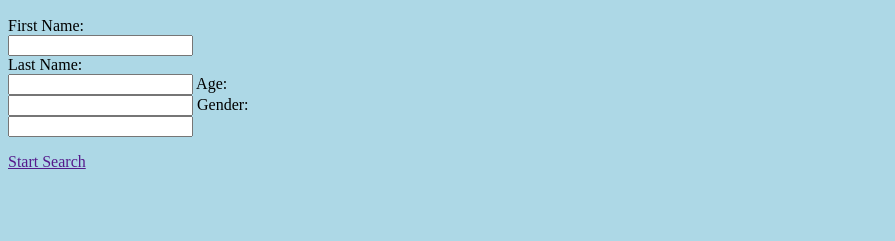
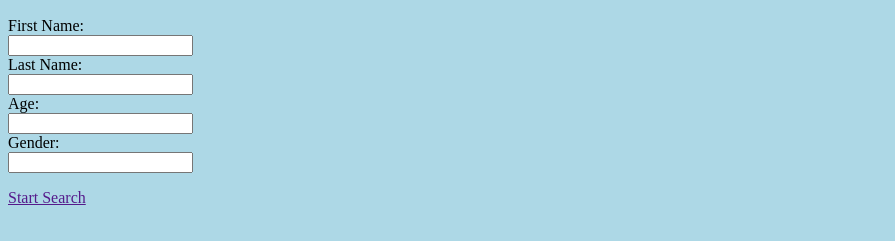
Before and after one commit to msmeganasmith/msmeganasmith.github.io, a plain HTML site: page index.html in a window 1280 px wide. Shown: the part 369-610 px from the top of the page, without its empty margins (0-895 px from the left). Drawn offline with Linux system fonts and the light colour scheme.

Commit message:
changed index

```diff
--- a/index.html
+++ b/index.html
@@ -28,11 +28,11 @@
         First Name:<br>
         <input type="text" name="firstname"><br>
         Last Name:<br>
-        <input type="text" name="lastname">
+        <input type="text" name="lastname"><br>
         Age:<br>
-        <input type="text" name="age">
+        <input type="text" name="age"><br>
         Gender:<br>
-        <input type="text" name="Gender">
+        <input type="text" name="Gender"><br>
 
       </form>
 
```
